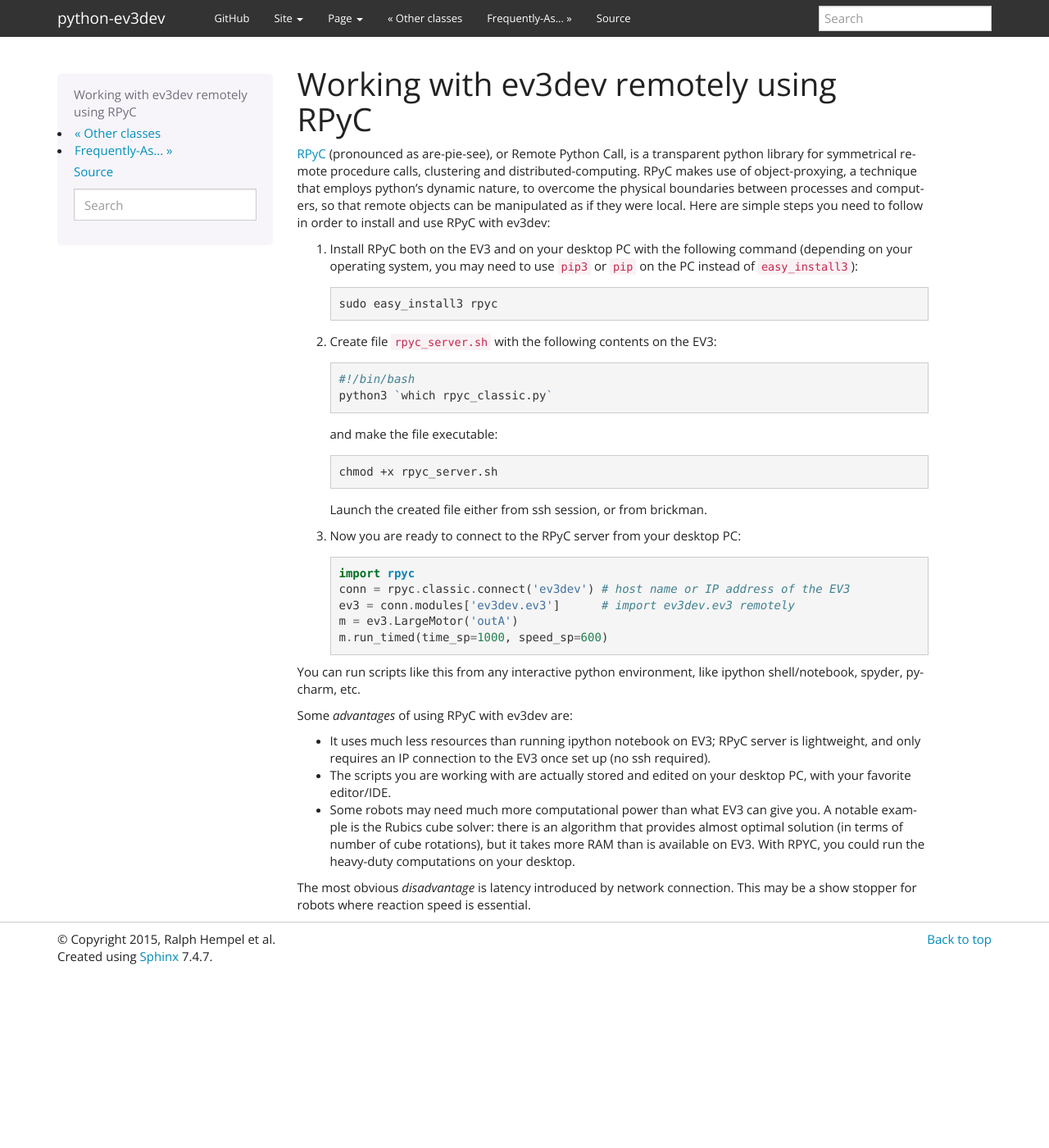
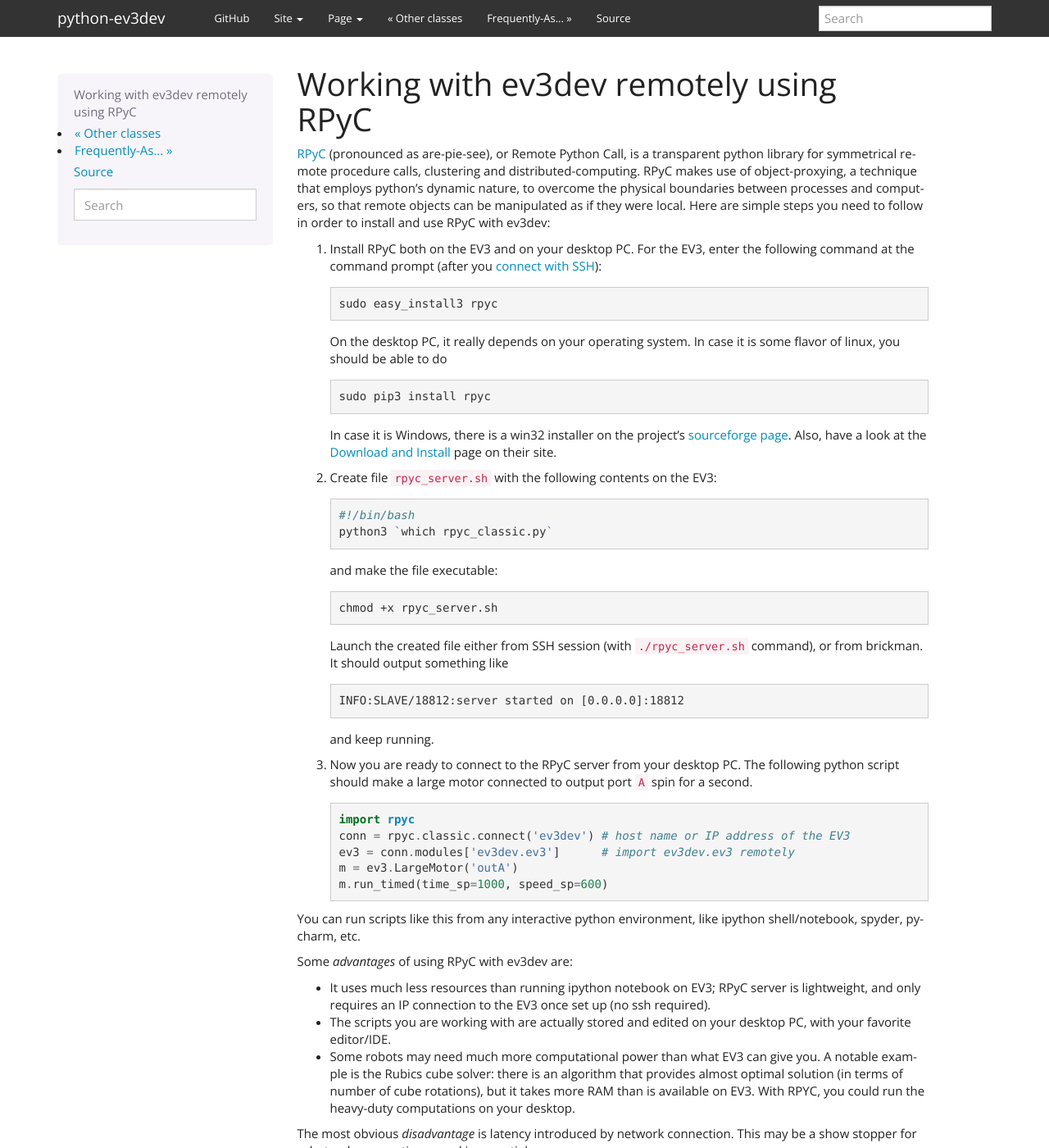
Before and after one commit to ev3dev/ev3dev-lang-python, a Sphinx documentation site: the page built from docs/rpyc.rst, in a window 1280 px wide and 1400 px high. Shown: the whole window at 82% size. Built offline with Sphinx 7.4.7, drawn with Linux system fonts in a browser that asks for light colours.

Commit message:
Update RPYC tutorial based on @ndward's input (#268)

```diff
--- a/docs/rpyc.rst
+++ b/docs/rpyc.rst
@@ -9,13 +9,23 @@ processes and computers, so that remote objects can be manipulated as if they
 were local. Here are simple steps you need to follow in order to install and
 use RPyC with ev3dev:
 
-1. Install RPyC both on the EV3 and on your desktop PC with the following
-   command (depending on your operating system, you may need to use ``pip3`` or
-   ``pip`` on the PC instead of ``easy_install3``):
+1. Install RPyC both on the EV3 and on your desktop PC. For the EV3, enter the
+   following command at the command prompt (after you `connect with SSH`_):
 
    .. code-block:: shell
 
        sudo easy_install3 rpyc
+
+   On the desktop PC, it really depends on your operating system. In case it is
+   some flavor of linux, you should be able to do
+
+   .. code-block:: shell
+
+       sudo pip3 install rpyc
+
+   In case it is Windows, there is a win32 installer on the project's
+   `sourceforge page`_. Also, have a look at the `Download and Install`_ page
+   on their site.
 
 2. Create file ``rpyc_server.sh`` with the following contents on the EV3:
 
@@ -30,9 +40,19 @@ use RPyC with ev3dev:
 
       chmod +x rpyc_server.sh
 
-   Launch the created file either from ssh session, or from brickman.
+   Launch the created file either from SSH session (with
+   ``./rpyc_server.sh`` command), or from brickman. It should output something
+   like
 
-3. Now you are ready to connect to the RPyC server from your desktop PC:
+   .. code-block:: none
+
+      INFO:SLAVE/18812:server started on [0.0.0.0]:18812
+
+   and keep running.
+
+3. Now you are ready to connect to the RPyC server from your desktop PC. The
+   following python script should make a large motor connected to output port
+   ``A`` spin for a second.
 
    .. code-block:: py
 
@@ -62,3 +82,6 @@ The most obvious *disadvantage* is latency introduced by network connection.
 This may be a show stopper for robots where reaction speed is essential.
 
 .. _RPyC: http://rpyc.readthedocs.io/
+.. _sourceforge page: http://sourceforge.net/projects/rpyc/files/main
+.. _Download and Install: http://rpyc.readthedocs.io/en/latest/install.html
+.. _connect with SSH: http://www.ev3dev.org/docs/tutorials/connecting-to-ev3dev-with-ssh/
```
